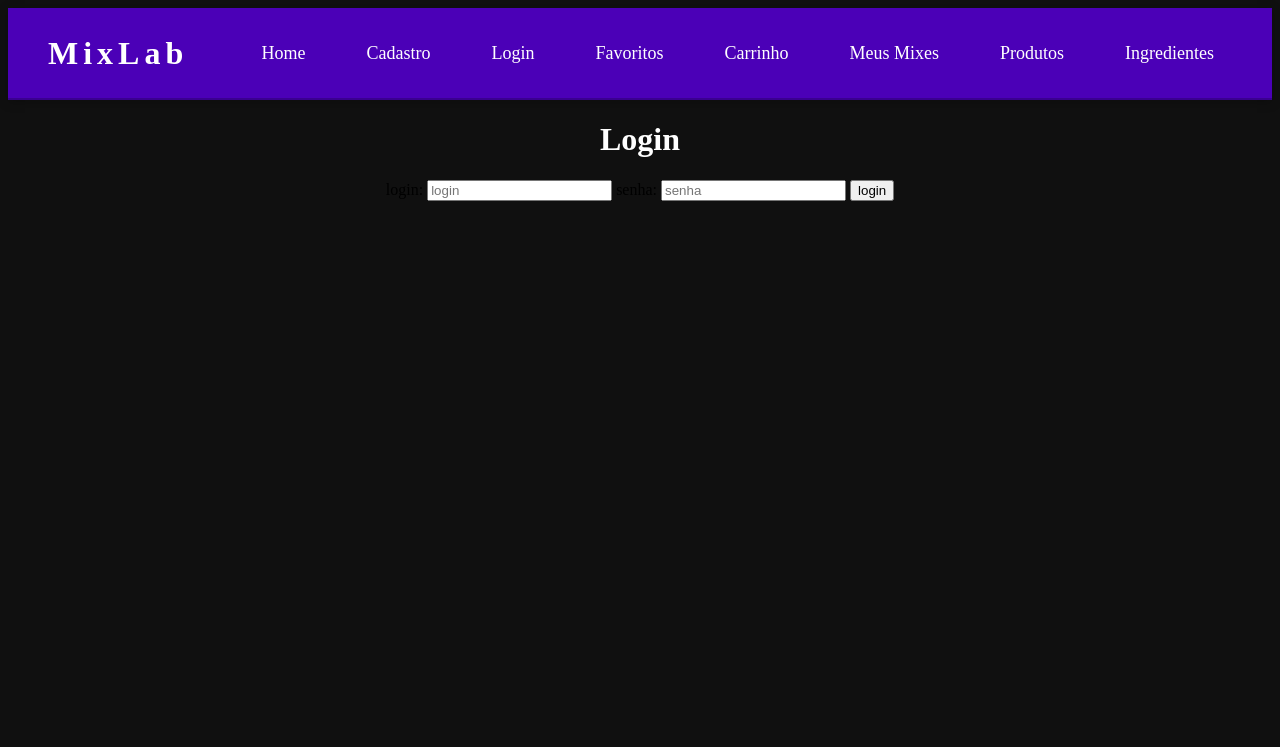
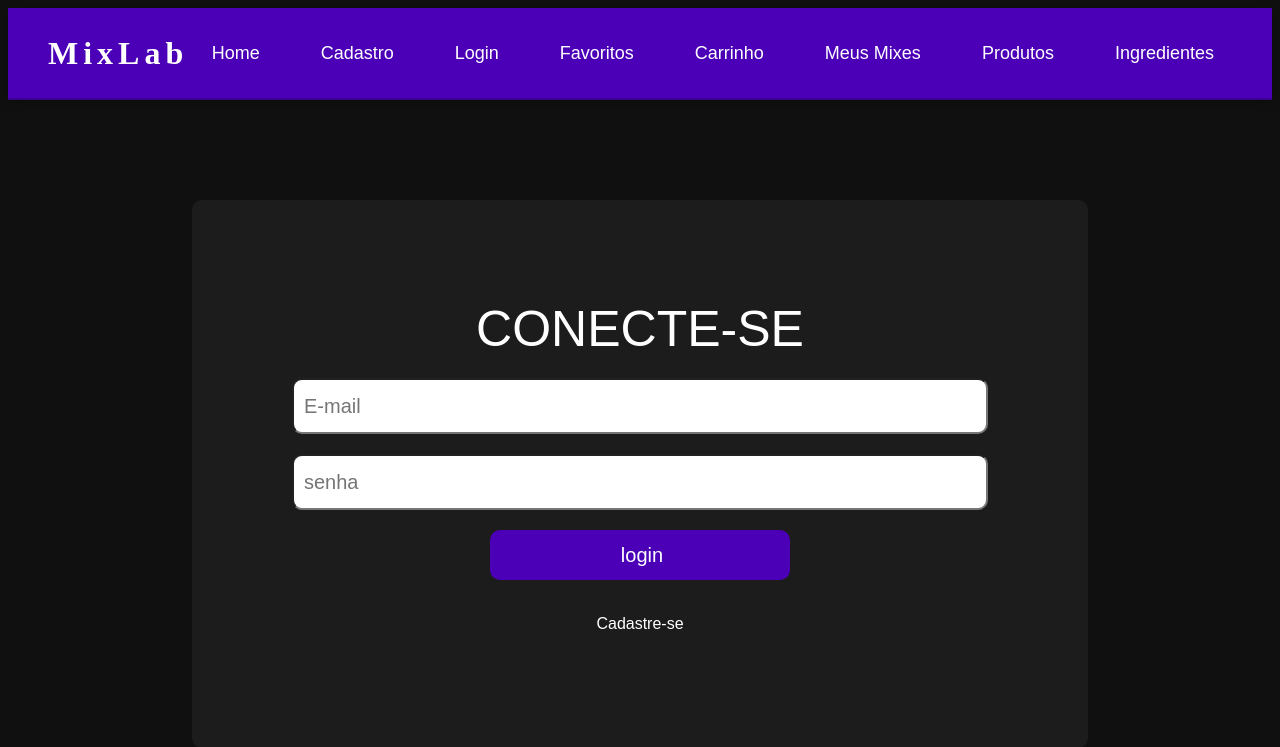
Before and after one commit to Erick-Belleboni/Projeto1.0, a Flask app: page /login in a window 1280 px wide. Shown: the top 747 px of the page. Run offline with Flask 3, Linux system fonts and the light colour scheme.

Commit message:
Ajuste Login e cadastro

```diff
--- a/app.py
+++ b/app.py
@@ -1,6 +1,40 @@
 import flask as fk
 from secrets import token_hex
 import sqlite3
+
+def percorre_email(email):
+    conn = conectar()
+    cursor = conn.cursor()
+    cursor.execute("SELECT email FROM cliente WHERE email = ?", (email,))
+    resultado = cursor.fetchone()
+    conn.close()
+
+    return resultado is not None
+
+def cadastrar_cliente(nome,email,senha):
+    conn = conectar()
+    cursor = conn.cursor()
+
+    cursor.execute("""
+        INSERT INTO cliente (nome, email, senha)
+        VALUES (?, ?, ?)
+    """, (nome, email, senha))
+
+    conn.commit()
+    conn.close()
+
+def verifica_login(email, senha):
+    conn = conectar()
+    cursor = conn.cursor()
+
+    cursor.execute("""
+        SELECT email FROM cliente
+        WHERE email = ? AND senha = ?
+    """, (email, senha))
+
+    resultado = cursor.fetchone()
+    conn.close()
+    return resultado is not None
 
 srv = fk.Flask(__name__)
 srv.secret_key = token_hex()
@@ -20,17 +54,35 @@ def get_login():
 
 @srv.post("/login")
 def valida_login():
-    login = fk.request.form["login"]
+    email = fk.request.form["email"]
     senha = fk.request.form["senha"]
-    if login=="usuario" and senha=="123":
-    # se login válido:
-        # inicializa session[
-        fk.session["login"] = login
-        # redireciona para home.html
+
+    if verifica_login(email, senha):
+        fk.session["login"] = email
         return fk.redirect("/")
     else:
-        # se login inválido, volta pra login.html
-        return fk.redirect("login")
+        return fk.redirect("/login")
+
+
+@srv.get("/cadastro")
+def get_cadastro():
+   return fk.render_template("cadastro.html")
+
+@srv.post("/cadastro")
+def valida_cadastro():
+    nome = fk.request.form["nome"]
+    email = fk.request.form["email"]
+    senha = fk.request.form["senha"]
+
+    if percorre_email(email):
+        return fk.render_template("cadastro.html")
+    else:
+        cadastrar_cliente(nome,email,senha)
+        fk.session["login"] = email
+        return fk.redirect("/")
+
+
+
 
 @srv.get("/logout")
 def get_logout():
@@ -66,10 +118,6 @@ def get_mixes():
 def get_ingredientes():
     return fk.render_template("ingredientes.html")
 
-@srv.get("/cadastro")
-def get_cadastro():
-   return fk.render_template("cadastro.html")
-
 @srv.get("/produtos")
 def get_produtos():
    return fk.render_template("produtos.html")
--- a/static/estilo.css
+++ b/static/estilo.css
@@ -22,6 +22,7 @@ h1{
 
 a{
     color: #ffffff;
+    font-family: 'Oswald', sans-serif;
     text-decoration: none;
     line-height: 3rem;
     display: flex;
@@ -258,3 +259,60 @@ main{
 #carrossel_produtos .produto:hover {
     background-color: #3a0090;
 }
+
+#login{
+    display: flex;
+    flex-direction: column;
+    margin-top: 100px;
+    gap: 20px;
+    align-items: center;
+    background-color: #1c1c1c;
+    padding: 100px;
+    border-radius: 10px;
+}
+
+#login label{
+    color: #ffffff;
+    font-family: 'Oswald', sans-serif;
+    font-size: 50px;
+    font-weight: 400;
+}
+.input-login{
+    width: 680px;
+    height: 50px;
+    font-family: 'Oswald', sans-serif;
+    font-size: 20px;
+    border-radius: 10px;
+    padding-left: 10px;
+}
+
+#input-confirmar{
+    background-color: #4b00b7;
+    color: #ffffff;
+    height: 50px;
+    width: 300px;
+    font-family: 'Oswald', sans-serif;
+    font-size: 20px;
+    padding-left: 10px;
+    border-radius: 10px;
+    border: none;
+}
+#input-confirmar:hover{
+    background-color: #3a0090;
+}
+
+#a-cadastro{
+    font-family: 'Oswald', sans-serif;
+    color: #ffffff;
+}
+#a-cadastro:hover{
+    text-decoration-line: underline;
+}
+
+#cadastro{
+    display: flex;
+    flex-direction: column;
+    margin-top: 100px;
+    gap: 20px;
+    align-items: center;
+}
--- a/templates/login.html
+++ b/templates/login.html
@@ -1,12 +1,13 @@
 {%extends "base.html"%}
 
 {%block main%}
-    <h1>Login</h1>
-    <form action="login" method="post">
-        <label>login:</label>
-        <input type="text" name="login" placeholder="login">
-        <label>senha:</label>
-        <input type="password" name="senha" placeholder="senha">
-        <input type="submit" value="login">
+    <form id="login" action="login" method="post">
+        <label>CONECTE-SE</label>
+        <input class="input-login" type="text" name="email" placeholder="E-mail">
+
+        <input class="input-login" type="password" name="senha" placeholder="senha">
+
+        <input id="input-confirmar" type="submit" value="login">
+        <a id="a-cadastro" href="cadastro">Cadastre-se</a>
     </form>
 {%endblock%}
```
Also changed, not shown: templates/cadastro.html (+10 -1 lines), suplementos.db.
